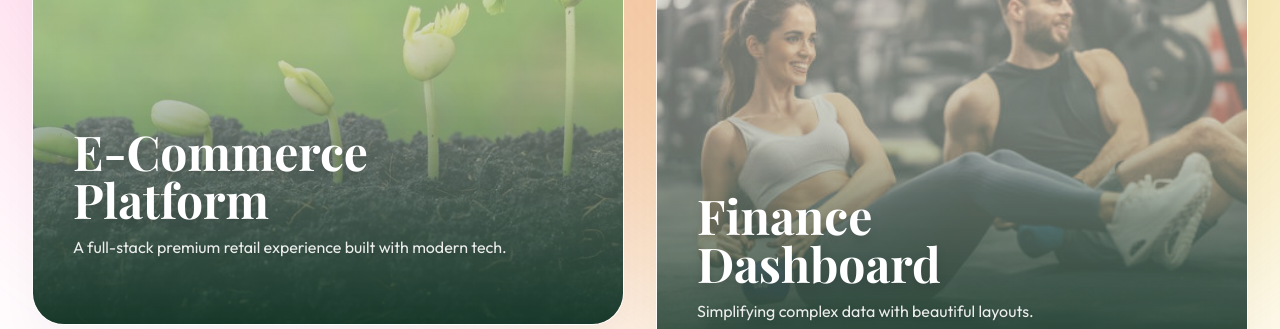
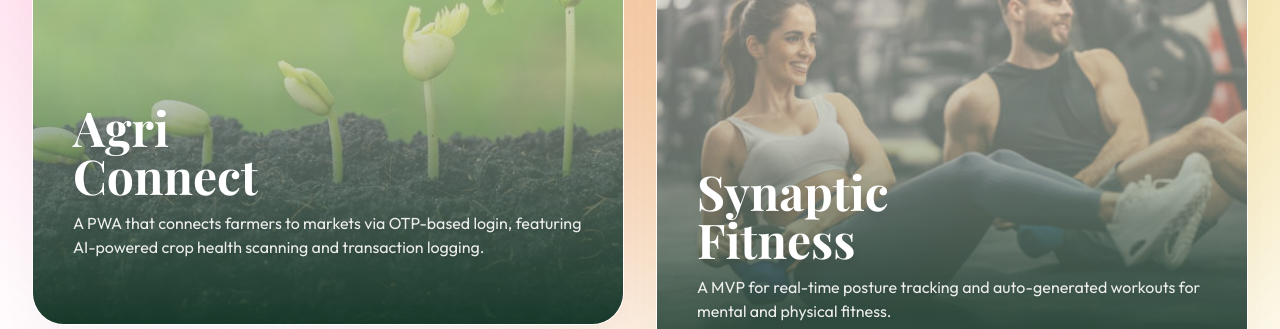
Before and after one commit to dishashiva/portfolio, an Astro site: page /projects in a window 1280 px wide. Shown: the part 623-952 px from the top of the page. Built offline with nearby package versions, Linux system fonts and the light colour scheme; Astro itself is replaced by a stand-in of ours; a web font is replaced by a local one.

Commit message:
update projects

```diff
--- a/src/components/ProjectCard.astro
+++ b/src/components/ProjectCard.astro
@@ -9,9 +9,10 @@ interface Props {
 	tags: string[];
     filterClass?: string;
     mtClass?: string;
+    link?: string;
 }
 
-const { id, category, title, description, image, theme, tags, filterClass = "", mtClass = "" } = Astro.props;
+const { id, category, title, description, image, theme, tags, filterClass = "", mtClass = "", link = "#" } = Astro.props;
 
 const borderColors = {
 	pink: 'border-t-pink group-hover:border-pink',
@@ -35,9 +36,9 @@ const iconHoverColors = {
     <div class="relative z-10 w-full h-full flex flex-col justify-between">
         <div class="flex justify-between items-start">
             <span class="text-xs font-bold opacity-40 bg-white/20 px-3 py-1 rounded-full backdrop-blur-md">{id} / {category}</span>
-            <div class={`w-12 h-12 rounded-full bg-white/10 backdrop-blur-md border border-white/50 flex items-center justify-center ${bgHoverColors[theme]} ${borderColors[theme]} ${iconHoverColors[theme]} transition-all cursor-pointer`}>
+            <a href={link} target="_blank" class={`w-12 h-12 rounded-full bg-white/10 backdrop-blur-md border border-white/50 flex items-center justify-center ${bgHoverColors[theme]} ${borderColors[theme]} ${iconHoverColors[theme]} transition-all cursor-pointer`}>
                 <i data-lucide="arrow-up-right" class="w-5 h-5"></i>
-            </div>
+            </a>
         </div>
         <div class="mt-auto transform translate-y-4 group-hover:translate-y-0 transition-transform duration-500">
             <h3 class="serif text-4xl md:text-5xl mb-3 text-white drop-shadow-lg font-bold" set:html={title}></h3>
--- a/src/pages/projects.astro
+++ b/src/pages/projects.astro
@@ -12,26 +12,30 @@ const projects: {
     tags: string[];
     filterClass?: string;
     mtClass?: string;
+    link?: string;
 }[] = [
     {
         id: "01",
         category: "WEB APP",
-        title: "E-Commerce<br>Platform",
+        title: "Agri<br>Connect",
         description:
-            "A full-stack premium retail experience built with modern tech.",
+            "A PWA that connects farmers to markets via OTP-based login, featuring AI-powered crop health scanning and transaction logging.",
         image: "/assets/proj-1.jpg",
         theme: "pink",
         tags: ["REACT", "NODE"],
+        link: "https://github.com/Dqrshan/agri-connect",
     },
     {
         id: "02",
         category: "UI/UX",
-        title: "Finance<br>Dashboard",
-        description: "Simplifying complex data with beautiful layouts.",
+        title: "Synaptic<br>Fitness",
+        description:
+            "A MVP for real-time posture tracking and auto-generated workouts for mental and physical fitness.",
         image: "/assets/proj-2.jpg",
         theme: "yellow",
         tags: ["FIGMA", "PROTOTYPING"],
         mtClass: "md:translate-y-16",
+        link: "https://github.com/dishashiva",
     },
     {
         id: "03",
@@ -42,6 +46,7 @@ const projects: {
         theme: "red",
         filterClass: "filter sepia",
         tags: ["AGILE", "NODE"],
+        link: "https://github.com/dishashiva/Mini-Project",
     },
     {
         id: "04",
@@ -54,6 +59,7 @@ const projects: {
         filterClass: "filter blur-[1px]",
         mtClass: "md:translate-y-16",
         tags: ["NEXT.JS", "PYTHON"],
+        link: "https://github.com/Dqrshan/commune-connect",
     },
 ];
 ---
@@ -83,6 +89,7 @@ const projects: {
                     tags={project.tags}
                     filterClass={project.filterClass}
                     mtClass={project.mtClass}
+                    link={project.link}
                 />
             ))
         }
```
